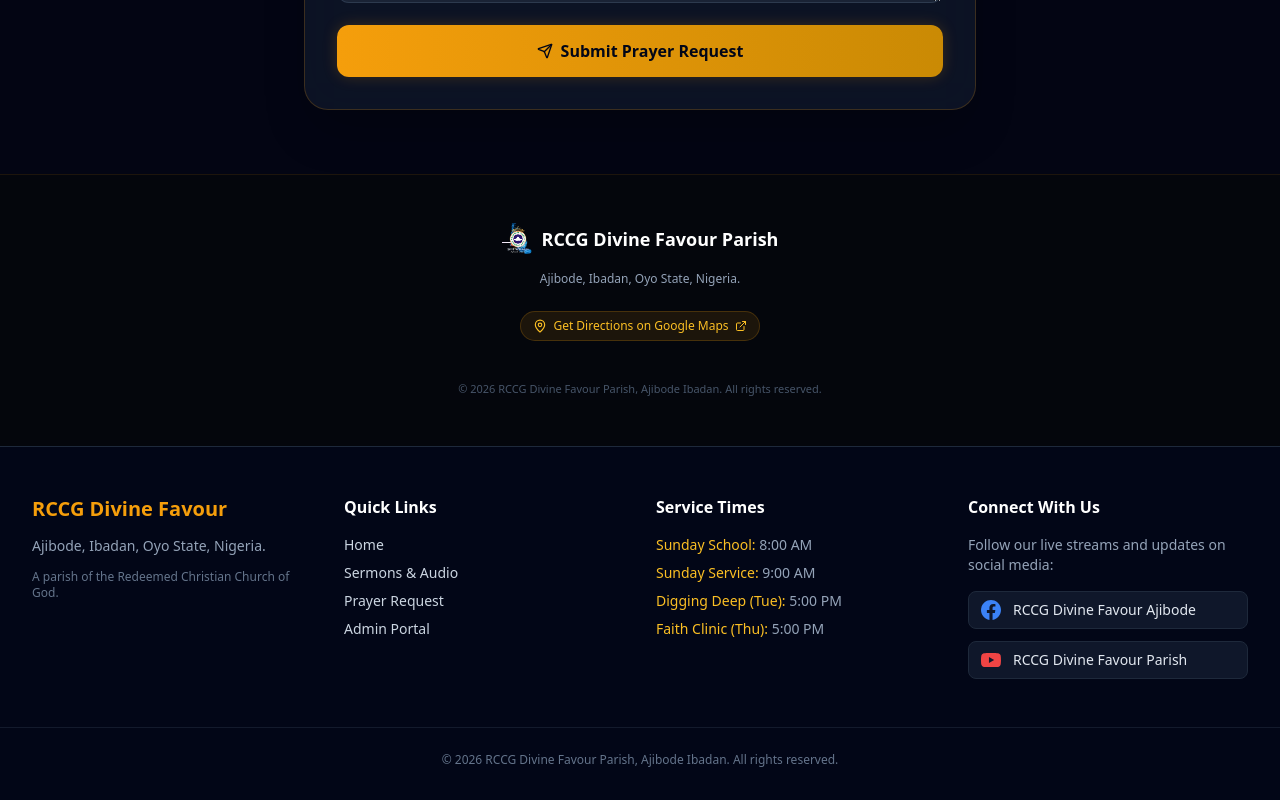
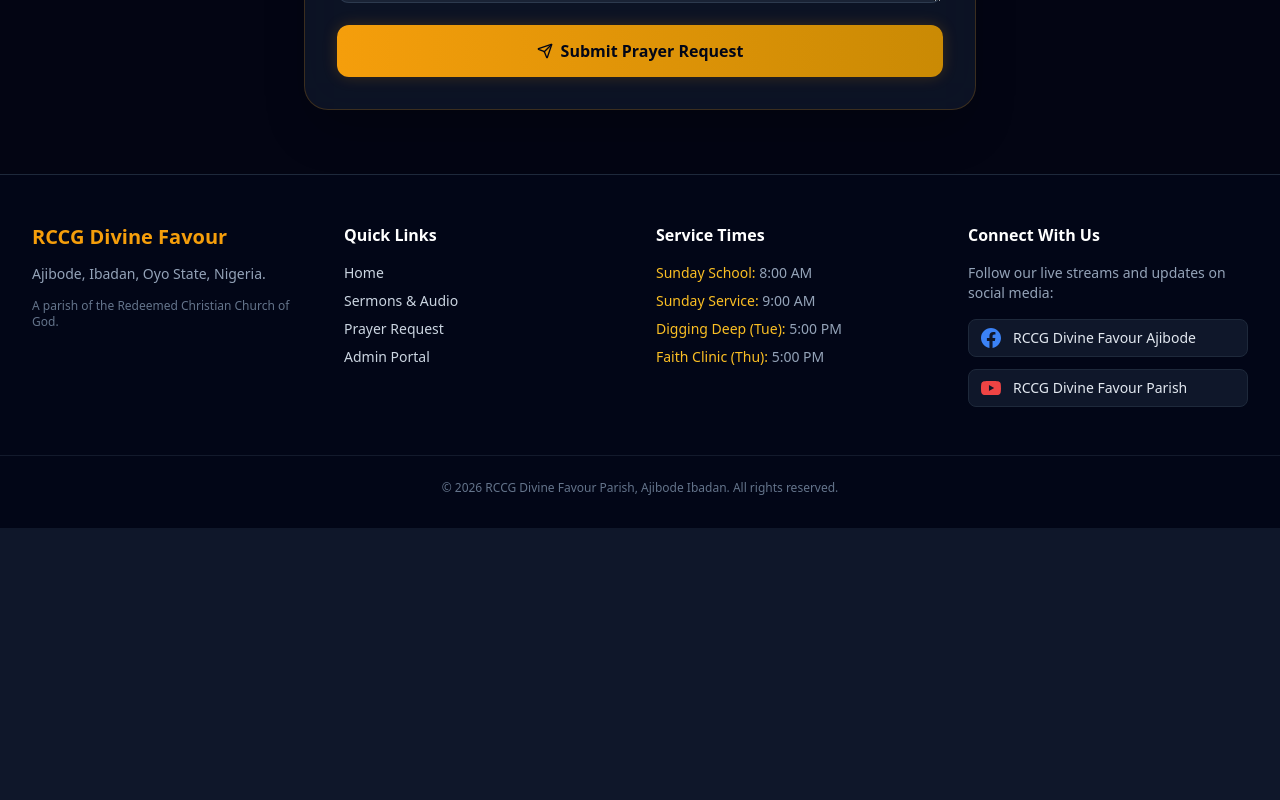
Before and after one commit to Vindicated1/rccg-divine-favour, a Next.js app: page / in a window 1280 px wide. Shown: the part 2442-3242 px from the top of the page. After the commit the page ends 2970 px from the top, so only its background shows below. Built offline with nearby package versions, Linux system fonts and the light colour scheme; no server answers; the database is empty.

Commit message:
footer removed from the previous page

```diff
--- a/src/app/page.js
+++ b/src/app/page.js
@@ -305,30 +305,6 @@
           </form>
         </div>
       </section>
-
-      {/* Footer & Location */}
-      <footer className="relative z-10 border-t border-amber-500/10 py-12 px-4 text-center bg-[#04060C]">
-        <div className="max-w-4xl mx-auto space-y-4">
-          <div className="flex justify-center items-center space-x-2">
-            <img src="/logo.png" alt="Logo" className="w-8 h-8 object-contain" />
-            <span className="font-bold text-white text-lg">RCCG Divine Favour Parish</span>
-          </div>
-          <p className="text-xs text-slate-400 max-w-md mx-auto">
-            Ajibode, Ibadan, Oyo State, Nigeria.
-          </p>
-          <div className="flex justify-center gap-4 pt-2">
-            <a
-              href="https://maps.google.com/?q=Ajibode+Ibadan"
-              target="_blank"
-              rel="noopener noreferrer"
-              className="inline-flex items-center gap-1.5 text-xs text-amber-400 hover:underline bg-amber-500/10 border border-amber-500/20 px-3 py-1.5 rounded-full"
-            >
-              <MapPin className="w-3.5 h-3.5" /> Get Directions on Google Maps <ExternalLink className="w-3 h-3" />
-            </a>
-          </div>
-          <p className="text-[11px] text-slate-600 pt-6">© {new Date().getFullYear()} RCCG Divine Favour Parish, Ajibode Ibadan. All rights reserved.</p>
-        </div>
-      </footer>
     </div>
   );
 }
```
